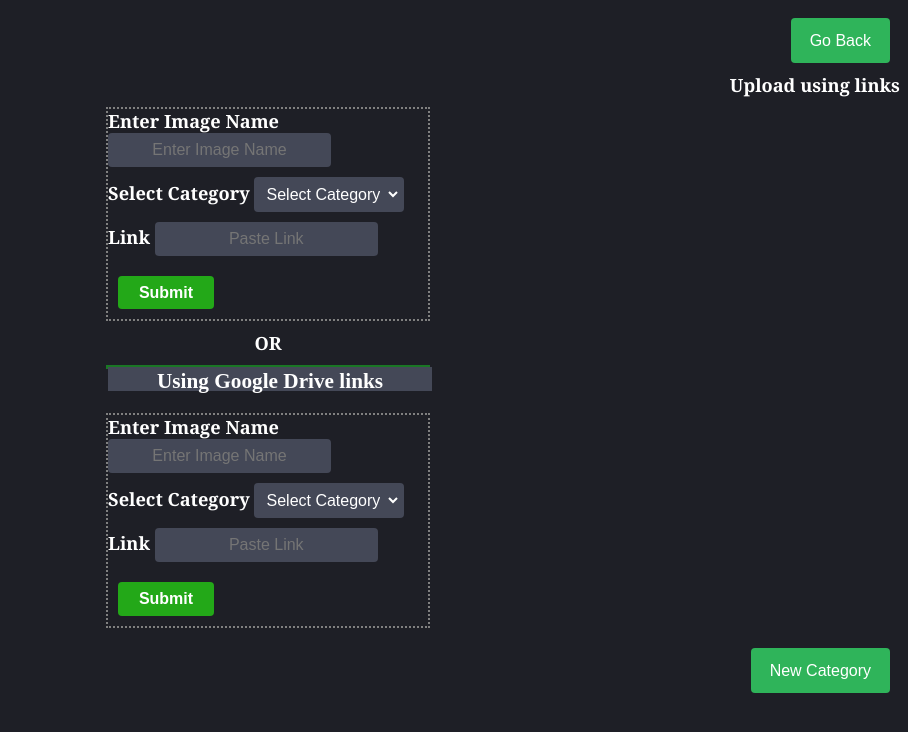
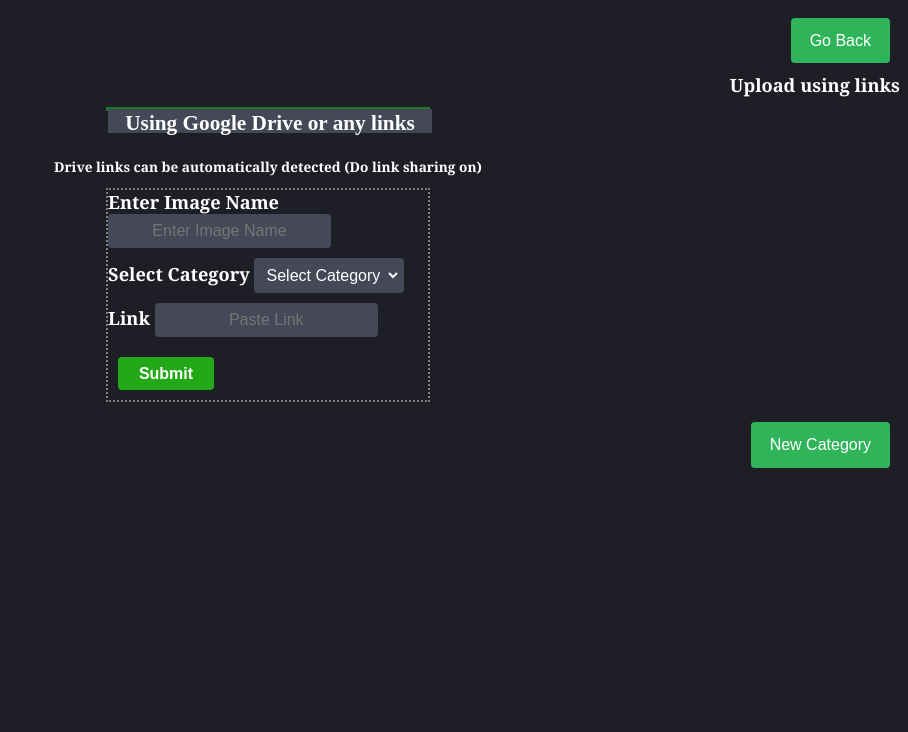
Before and after one commit to RahulKushwaha762/vectorphotos, a Django app: page /upload/usinglink/ in a window 1280 px wide. Shown: the top 732 px of the page, without its empty margins (372-1280 px from the left). Run offline with Django 3.2, Linux system fonts and the light colour scheme; data comes from the database, SQL or seed files in the repository; both versions use the stored data as it was after the commit.

Commit message:
ADDED GOOGLE DRIVE CSS

```diff
--- a/college/templates/link.html
+++ b/college/templates/link.html
@@ -98,6 +98,8 @@ body {
     <button class="button" type="submit">Go Back</button>
 </form>
 Upload using links
+<div style="background:#444857;border:2px solid #1a7725;"><topbar>Using Google Drive or any links</topbar></div><br>
+<center><p style="font-size:12px;">Drive links can be automatically detected (Do link sharing on)</p></center>
 <div>
        <form method="post" >
         {% csrf_token %}
@@ -121,32 +123,8 @@ Upload using links
         <button  class="upload" style ="width:30%;" type="submit">Submit</button>
  </form>
 </div>
-<CENTER>OR</CENTER>
-<div style="background:#444857;border:2px solid #1a7725;"><topbar>Using Google Drive links</topbar></div><br>
 
-<div>
-       <form method="post" >
-        {% csrf_token %}
-           <label for= "cat">Enter Image Name</label>
-        <input class="select" type="text" autocomplete="off" placeholder="Enter Image Name" name="filename" >
-        <br>
-        <label for= "cat">Select Category</label>
-        <select class="select" name = 'category' required id="cat" >
-            <option disabled selected value="none"> select Category </option>
-            {% if topics %}
-                {% for i in topics %}
-                    {{ i.name }}
-                    <option value={{ i.name }}>{{ i.name }}</option>
-                {% endfor %}
-            {% endif %}
-        </select>
-        <br>
-        <label for= "lk">Link</label>
-        <input id = 'lk' class="select" autocomplete="off" type="text" placeholder="Paste Link" name="linkimage" required>
-        <br>
-        <button  class="upload" style ="width:30%;" type="submit">Submit</button>
- </form>
-</div>
+
   <form action="/newcategory/">
     <button  class="button" type="submit">New Category</button>
 </form>
--- a/college/views.py
+++ b/college/views.py
@@ -34,7 +34,16 @@ def link(request):
     if request.method == 'POST':
         link = request.POST['linkimage']
         img = Images()
-        img.link = link
+        if 'https://drive.google.com' in link:
+            print("drive link=", link)
+            split = link.split('/')
+            print(split)
+            img.link = 'https://drive.google.com/uc?id='+split[5]
+        else:
+            print("no drive link", link)
+            img.link = link
+
+
         img.image = ''
         img.name = request.POST['filename']
         img.topic = request.POST['category']
```
Also changed, not shown: college/templates/homepage.html (+17 -8 lines), db.sqlite3.
